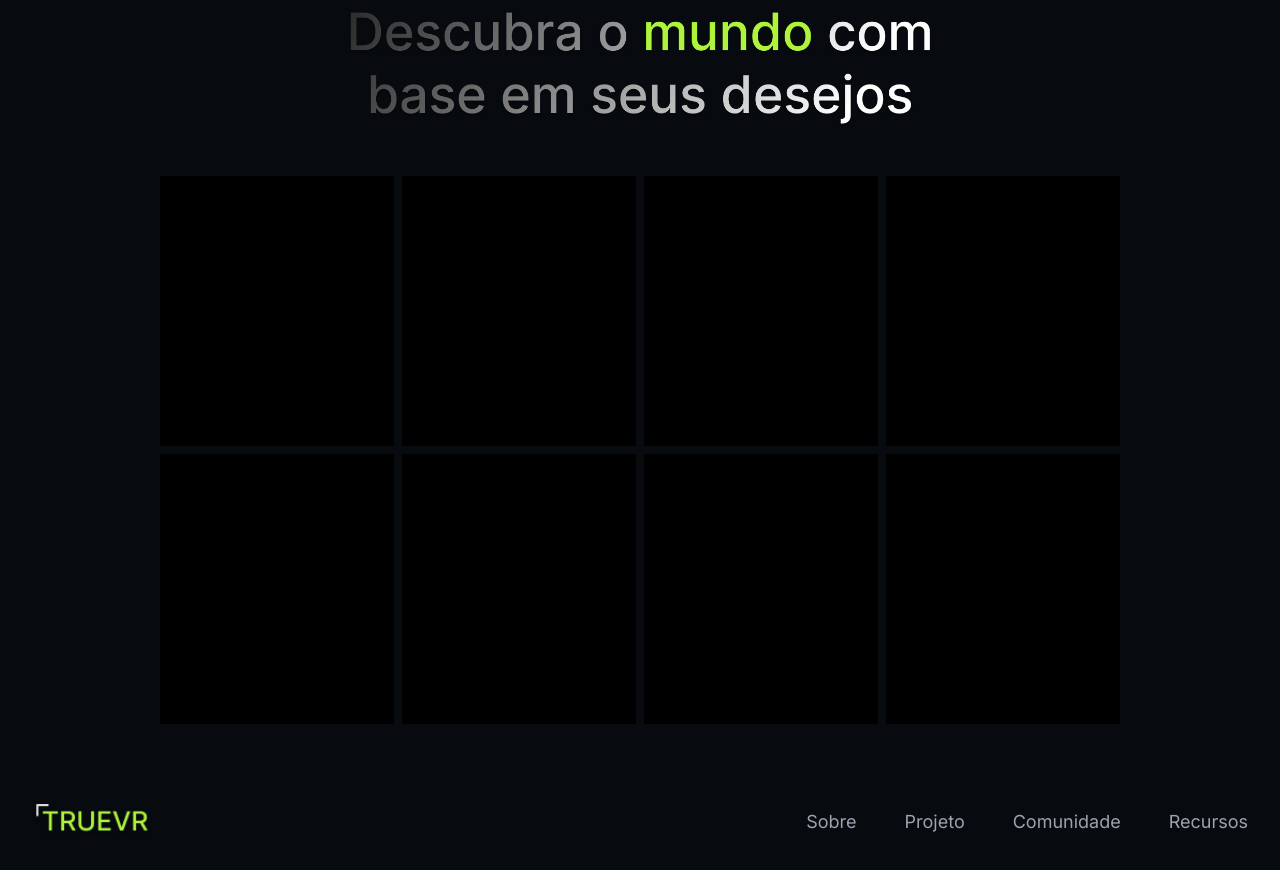
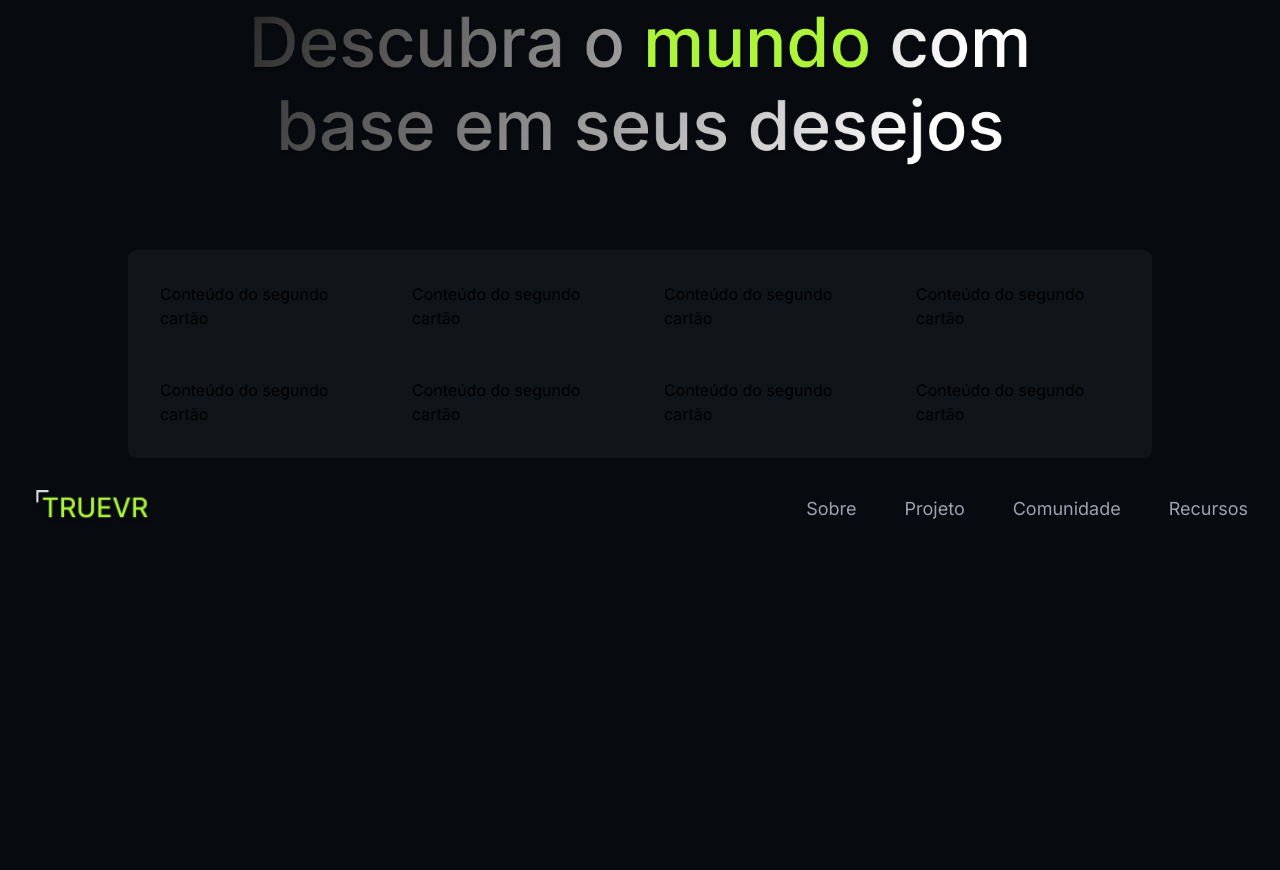
Before and after one commit to VictorBravim/TrueVR, a Next.js app: page / in a window 1280 px wide. Shown: the part 800-1670 px from the top of the page. After the commit the page ends 1359 px from the top, so only its background shows below. Built offline with nearby package versions, Linux system fonts and the light colour scheme.

Commit message:
Mudança

```diff
--- a/src/components/Card.tsx
+++ b/src/components/Card.tsx
@@ -1,49 +1,38 @@
 // Card.tsx
 import Image from "next/image";
-import Image1 from '@/assets/image1.png'
 import text2 from '@/assets/text2.png'
 
 export default function Card() {
     return (
-        <div className="w-full flex flex-col items-center">
-            <Image src={text2} alt="Texto" width={600} height={32} />
-            <div className="w-full px-40 py-12 grid grid-cols-4 gap-2">
-                {[
-                    { image: Image1, title: "Title 1" },
-                    { image: Image1, title: "Title 2" },
-                    { image: Image1, title: "Title 3" },
-                    { image: Image1, title: "Title 4" },
-                ].map((item, index) => (
-                    <div key={index} className="bg-black p-2">
-                        <div className="relative h-0" style={{ paddingTop: "100%" }}>
-                            <Image
-                                src={item.image}
-                                alt={`Image${index + 1}`}
-                                layout="fill"
-                                objectFit="cover"
-                            />
-                        </div>
-                        <h1 className="text-center text-xl mt-2">{item.title}</h1>
+        <div className="flex flex-col justify-center items-center h-full">
+            <Image src={text2} alt="Logo" width={800} height={32} className="top-0 mb-20" />
+            <div className="w-4/5 md:w-2/2 bg-blue-custom p-4 rounded-lg">
+                <div className="grid grid-cols-2 md:grid-cols-4 gap-4">
+                    <div className="bg-none p-4 rounded-lg">
+                        <p>Conteúdo do segundo cartão</p>
                     </div>
-                ))}
-                {[
-                    { image: Image1, title: "Title 5" },
-                    { image: Image1, title: "Title 6" },
-                    { image: Image1, title: "Title 7" },
-                    { image: Image1, title: "Title 8" },
-                ].map((item, index) => (
-                    <div key={index + 4} className="bg-black p-2">
-                        <div className="relative h-0" style={{ paddingTop: "100%" }}>
-                            <Image
-                                src={item.image}
-                                alt={`Image${index + 5}`}
-                                layout="fill"
-                                objectFit="cover"
-                            />
-                        </div>
-                        <h1 className="text-center text-xl mt-2">{item.title}</h1>
+                    <div className="bg-none p-4 rounded-lg">
+                        <p>Conteúdo do segundo cartão</p>
                     </div>
-                ))}
+                    <div className="bg-none p-4 rounded-lg">
+                        <p>Conteúdo do segundo cartão</p>
+                    </div>
+                    <div className="bg-none p-4 rounded-lg">
+                        <p>Conteúdo do segundo cartão</p>
+                    </div>
+                    <div className="bg-none p-4 rounded-lg">
+                        <p>Conteúdo do segundo cartão</p>
+                    </div>
+                    <div className="bg-none p-4 rounded-lg">
+                        <p>Conteúdo do segundo cartão</p>
+                    </div>
+                    <div className="bg-none p-4 rounded-lg">
+                        <p>Conteúdo do segundo cartão</p>
+                    </div>
+                    <div className="bg-none p-4 rounded-lg">
+                        <p>Conteúdo do segundo cartão</p>
+                    </div>
+                </div>
             </div>
         </div>
     );
--- a/tailwind.config.ts
+++ b/tailwind.config.ts
@@ -12,6 +12,7 @@ const config: Config = {
         "green-custom": "#ADF43A",
         "green-neon": "#90DD04",
         "gray-custom": "#35393C",
+        "blue-custom": "#101519",
       }
     },
   },
```
